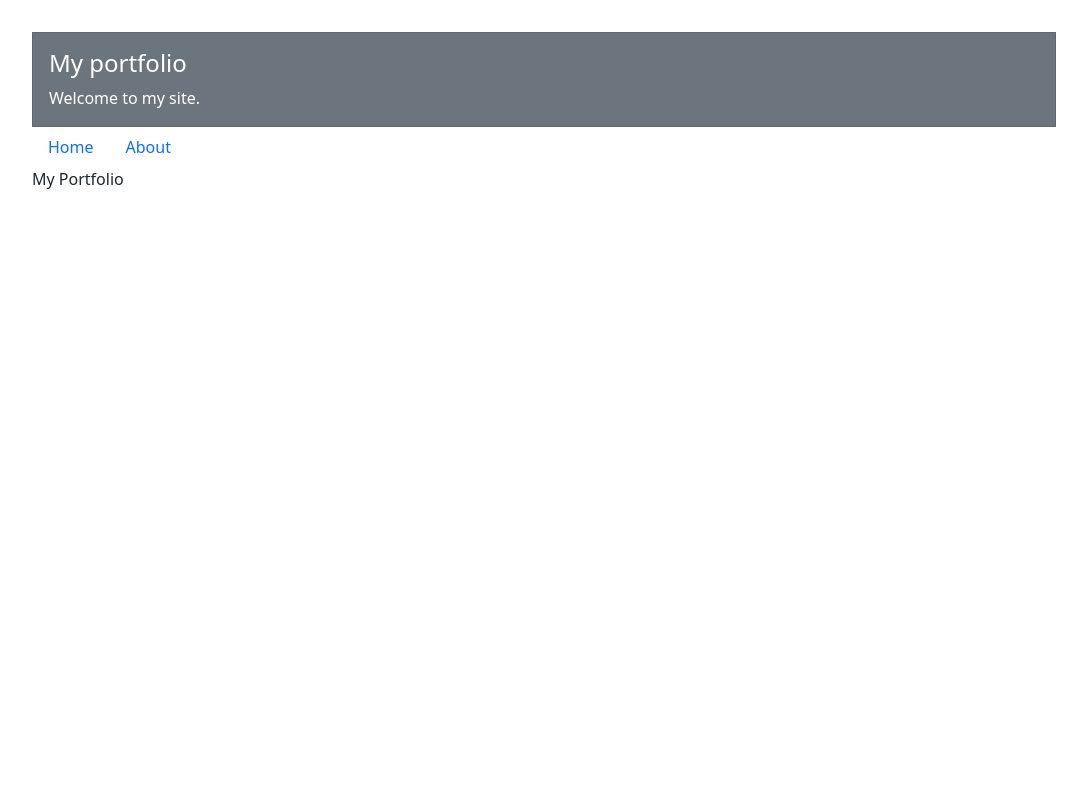
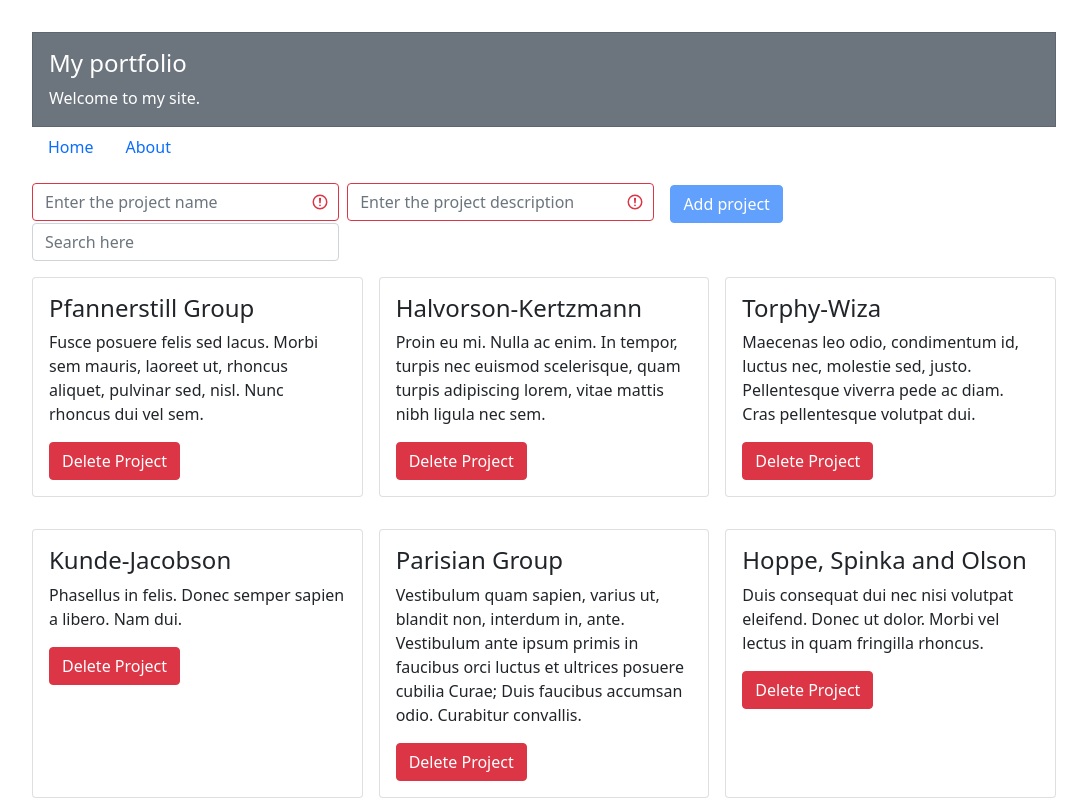
Before and after one commit to marin51/my-portfolio, a Vue app: page / in a window 1280 px wide. Shown: the top 800 px of the page, without its empty margins (96-1183 px from the left). Built offline with nearby package versions, Linux system fonts and the light colour scheme.

Commit message:
home page and store

```diff
--- a/package.json
+++ b/package.json
@@ -7,12 +7,14 @@
     "build": "vue-cli-service build"
   },
   "dependencies": {
+    "axios": "^0.21.1",
     "bootstrap": "^5.1.0",
     "bootstrap-vue": "^2.21.2",
     "vue": "^2.6.12",
     "vue-class-component": "^7.2.3",
     "vue-property-decorator": "^8.4.2",
-    "vue-router": "3.4.9"
+    "vue-router": "3.4.9",
+    "vuex": "^3.6.2"
   },
   "devDependencies": {
     "@vue/cli-plugin-babel": "4.5.8",
--- a/src/App.vue
+++ b/src/App.vue
@@ -18,18 +18,16 @@
 </template>
 
 <script>
-    import Home from './views/Home.vue'
-
     export default {
-        components: {
-            Home
+        components: {},
+        mounted() {
+            this.$store.dispatch('fetchProjects');
         }
     }
 </script>
 <style lang="scss">
     #app {
         padding: 0 10%;
-
     }
 
     .navigation {
--- /dev/null
+++ b/src/components/ProjectCard.vue
@@ -0,0 +1,33 @@
+<template>
+
+    <b-card :title="name" style="width: 100%;" class="mb-3">
+        <b-card-text>
+           {{ description }}
+        </b-card-text>
+        <b-button variant="danger" @click="deleteClicked()">Delete Project</b-button>
+    </b-card>
+</template>
+
+<script lang="ts">
+    import {Component, Prop,  Vue} from 'vue-property-decorator';
+    @Component({})
+    /**
+     * Represents a project card.
+     * @prop {id} index - The number in projects array.
+     * @prop {string} name - The name of a project.
+     * @prop {string} description - The description of a project.
+     */
+    export default class ProjectCard extends Vue {
+        @Prop({default: 0}) private index!: number;
+        @Prop({default: ''}) private name!: string;
+        @Prop({default: ''}) private description!: string;
+        /** This method emits the index of item for deletion to the parent view which handle the delete operation. */
+        public deleteClicked(){
+            this.$emit('delete',this.index)
+        }
+    }
+</script>
+
+<style lang="scss" scoped>
+
+</style>
--- a/src/main.ts
+++ b/src/main.ts
@@ -1,12 +1,15 @@
 import Vue from 'vue'
+import Vuex from 'vuex'
 import App from './App.vue'
 import router from './router'
+import store from '@/store/index.ts';
 import { BootstrapVue, IconsPlugin } from 'bootstrap-vue'
 
 // Import Bootstrap an BootstrapVue CSS files (order is important)
 import 'bootstrap/dist/css/bootstrap.css'
 import 'bootstrap-vue/dist/bootstrap-vue.css'
 
+Vue.use(Vuex);
 // Make BootstrapVue available throughout your project
 Vue.use(BootstrapVue);
 // Optionally install the BootstrapVue icon components plugin
@@ -16,5 +19,6 @@ Vue.config.productionTip = false;
 
 new Vue({
     router,
+    store,
     render: h => h(App)
 }).$mount('#app');
--- a/src/router.ts
+++ b/src/router.ts
@@ -1,7 +1,7 @@
 import Vue from 'vue'
 import Router, {RouteConfig} from 'vue-router'
-import Home from './views/Home'
-import About from './views/About'
+import Home from './views/Home.vue'
+import About from './views/About.vue'
 
 Vue.use(Router);
 const routes: Array<RouteConfig> = [
--- /dev/null
+++ b/src/store/index.ts
@@ -0,0 +1,50 @@
+import Vue from 'vue'
+import Vuex, {StoreOptions} from 'vuex'
+import axios from 'axios';
+import {Project, RootState} from "@/store/types";
+
+Vue.use(Vuex);
+
+const store: StoreOptions<RootState> = {
+    state: {
+        projects: [
+            {
+                name: '',
+                description: ''
+            }
+        ]
+    },
+    mutations: {
+        setProjects: (state, payload: Project[]) => {
+            state.projects = payload;
+        },
+        deleteProject: (state, payload: number) => {
+            if (payload >= 0) {
+                state.projects.splice(payload, 1);
+            }
+        },
+        addProject: (state, payload: Project) => {
+            state.projects.unshift(payload);
+        }
+    },
+    getters: {
+        getProjects: (state): Project[] => {
+            return state.projects;
+        }
+    },
+    actions: {
+        fetchProjects: ({commit}): any => {
+            axios.get('../projects.json').then((result: any) => {
+                const payload: Project[] = result.data;
+                commit('setProjects', payload);
+            })
+        },
+        deleteProject: (context, payload: number): any => {
+            context.commit('deleteProject', payload);
+        },
+        addProject: (context, payload: Project): any => {
+            context.commit('addProject', payload);
+        },
+    }
+};
+export default new Vuex.Store<RootState>(store);
--- /dev/null
+++ b/src/store/types.ts
@@ -0,0 +1,8 @@
+export interface RootState {
+    projects: Project[]
+}
+
+export interface Project {
+    name: string,
+    description: string
+}
--- a/src/views/Home.vue
+++ b/src/views/Home.vue
@@ -1,12 +1,104 @@
 <template>
-    <div>{{ msg }}</div>
+    <div class="home">
+        <!--    search bar-->
+        <div class="options-bar">
+            <b-form-input class="input" v-model="name" :state="isNameValid()"
+                          placeholder="Enter the project name"></b-form-input>
+            <b-form-input class="input" v-model="description" :state="isDescriptionValid()"
+                          placeholder="Enter the project description"></b-form-input>
+            <b-button class="submit-button" variant="primary" :disabled="!isNameValid() || !isDescriptionValid()" @click="addProject">Add
+                project
+            </b-button>
+            <b-form-input class="input" v-model="searchCriteria" placeholder="Search here"></b-form-input>
+            <b-form-invalid-feedback v-show="name.length > 0 && name.length < 6">
+                The project name needs to be at least 5 letters
+            </b-form-invalid-feedback>
+            <b-form-invalid-feedback v-show="description.length > 0 && description.length < 11">
+                The project description needs to be at least 10 letters
+            </b-form-invalid-feedback>
+
+        </div>
+        <div class="project-list">
+            <project-card v-for="(project,index) in getProjects"
+                          :name="project.name"
+                          :description="project.description"
+                          :key="index"
+                          :index="index"
+                          @delete="deleteProject"
+            />
+        </div>
+    </div>
+
 </template>
 
 <script lang="ts">
-    import {Component, Prop, Vue} from 'vue-property-decorator';
+    import {Component, Vue} from 'vue-property-decorator';
+    import ProjectCard from "@/components/ProjectCard.vue";
 
-    @Component
+    @Component({
+        components: {
+            ProjectCard
+        },
+    })
     export default class Home extends Vue {
-        @Prop({default: 'My Portfolio'}) private msg!: string;
+        private name: string = '';
+        private description: string = '';
+        private searchCriteria: string = '';
+
+        /** This is a store getter which watch the projects list. */
+        get getProjects() {
+            if(!this.searchCriteria.length){
+                return this.$store.getters.getProjects
+            } else {
+                return this.$store.getters.getProjects.filter(p => p.name.toLowerCase().includes(this.searchCriteria) || p.description.toLowerCase().includes(this.searchCriteria));
+            }
+        }
+
+        /** This method dispatch action to the vue store for deletion an element from project list. */
+        public deleteProject(index: number) {
+            this.$store.dispatch('deleteProject', index);
+        }
+
+        /** This method validate new project name. */
+        public isNameValid() {
+            return this.name.length >= 5;
+        }
+
+        /** This method validate new project description. */
+        public isDescriptionValid() {
+            return this.description.length >= 10;
+        }
+
+        /** This method add new project to store at the beginning of the list. */
+        public addProject() {
+            this.$store.dispatch('addProject', {
+                name: this.name,
+                description: this.description
+            });
+            this.name = '';
+            this.description = '';
+        }
+
     }
 </script>
+<style lang="scss">
+    .project-list {
+        display: grid;
+        grid-template-columns: repeat(auto-fit, minmax(250px, 1fr));
+        grid-column-gap: 1rem;
+        grid-row-gap: 1rem;
+    }
+
+    .options-bar {
+        padding: 1rem 0;
+        .input {
+            display: inline-block;
+            max-width: 30%;
+            margin-right: 0.5rem;
+        }
+        .submit-button{
+            margin-left: 0.5rem;
+        }
+    }
+
+</style>
```
